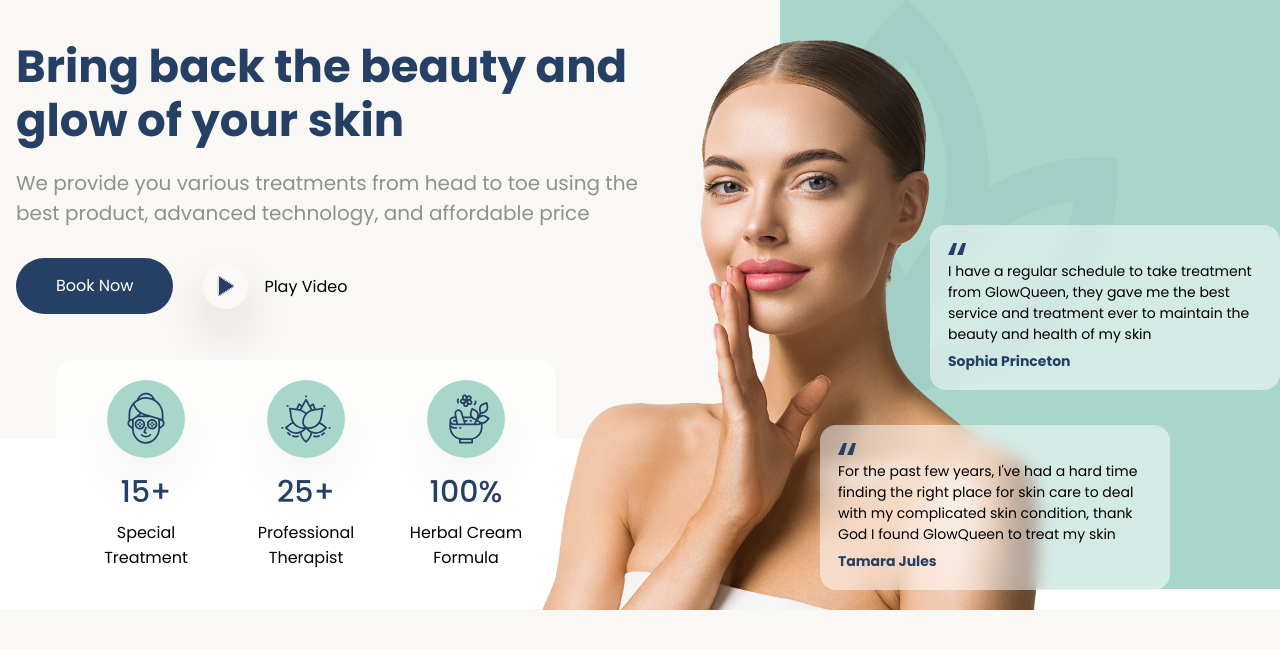
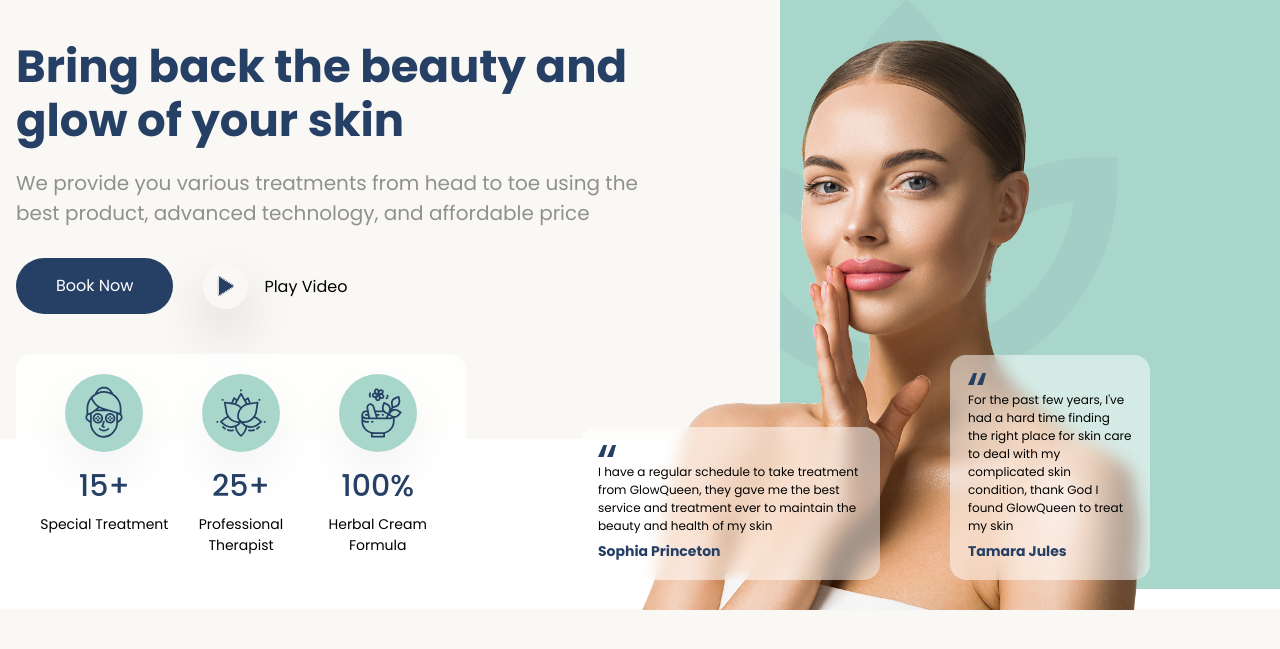
Before and after one commit to eduard02-coder/spa-and-beauty, a website built with Vite: page index.html in a window 1280 px wide. Shown: the part 81-730 px from the top of the page. Built offline with nearby package versions, Linux system fonts and the light colour scheme; files whose address does not match are found by name.

Commit message:
tiny correction on desktop layout

```diff
--- a/src/sass/abstracts/responsive/_desktop.scss
+++ b/src/sass/abstracts/responsive/_desktop.scss
@@ -104,4 +104,49 @@
       }
     }
   }
+
+  @media (max-width: 1300px) {
+    body {
+      > .container {
+        > main {
+          > .hero {
+            > .text {
+              > .numbers {
+                position: static;
+                margin-top: 40px;
+                max-width: 450px;
+
+                > article {
+                  font-size: 14px;
+                }
+              }
+            }
+
+            > .image {
+              > figure {
+                translate: 0px 0px;
+              }
+              > .quote {
+                font-size: 12px;
+                width: 100%;
+                max-width: 300px;
+                bottom: 30px;
+              }
+
+              > .quote-1 {
+                right: auto;
+                left: -60px;
+              }
+
+              > .quote-2 {
+                left: auto;
+                right: -10px;
+                max-width: 200px;
+              }
+            }
+          }
+        }
+      }
+    }
+  }
 }
--- a/src/sass/components/_components.scss
+++ b/src/sass/components/_components.scss
@@ -115,8 +115,9 @@
     margin-top: 100px;
     padding: 20px;
     display: flex;
-    gap: 20px;
-    width: fit-content;
+    justify-content: space-between;
+    width: 100%;
+    max-width: 500px;
 
     position: absolute;
     bottom: 20px;
```
